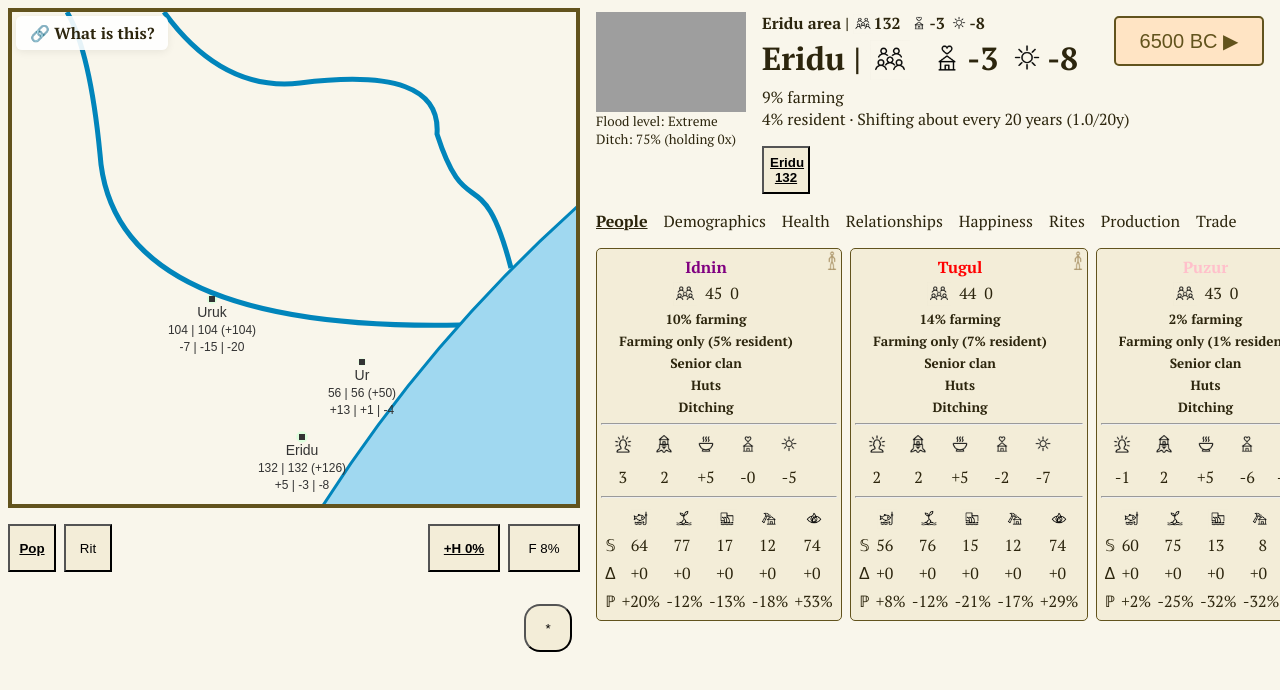
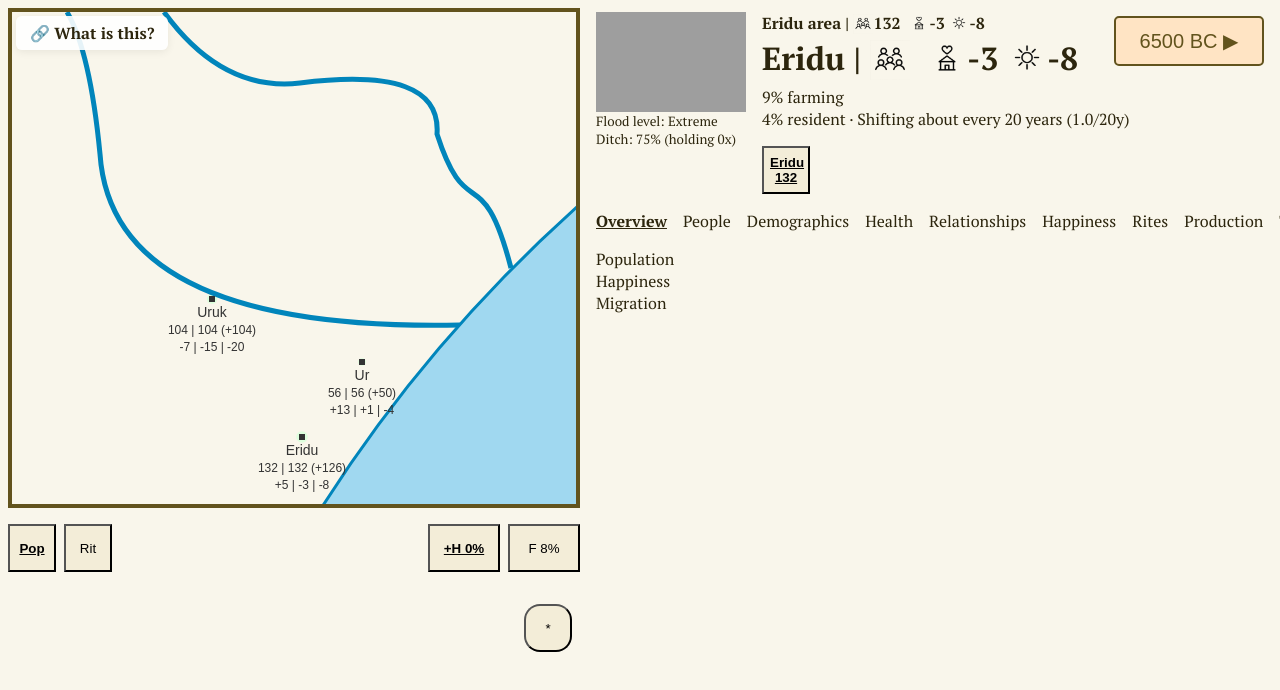
Before and after one commit to dmandelin/world2, a SvelteKit app: page / in a window 1280 px wide. Shown: the top 690 px of the page. Built offline with nearby package versions, Linux system fonts and the light colour scheme; grey boxes are pictures that could not be loaded.

Commit message:
Add initial blank overview panel.

```diff
--- a/src/components/Settlement.svelte
+++ b/src/components/Settlement.svelte
@@ -3,6 +3,7 @@
     import SettlementEconomy from "./SettlementEconomy.svelte";
     import SettlementHappiness from "./SettlementHappiness.svelte";
     import SettlementHealth from "./SettlementHealth.svelte";
+    import SettlementOverview from "./SettlementOverview.svelte";
     import SettlementPeople from "./SettlementPeople.svelte";
     import SettlementRelationships from "./SettlementRelationships.svelte";
     import SettlementRites from "./SettlementRites.svelte";
@@ -12,6 +13,7 @@
     let { settlement } = $props();
 
     const tabs = [
+        { label: "Overview", snippet: overviewTab },
         { label: "People", snippet: peopleTab },
         { label: "Demographics", snippet: demographicsTab },
         { label: "Health", snippet: healthTab },
@@ -22,6 +24,10 @@
         { label: "Trade", snippet: tradeTab },
     ];
 </script>
+
+{#snippet overviewTab()}
+    <SettlementOverview settlement={settlement} />
+{/snippet}
 
 {#snippet peopleTab()}
     <SettlementPeople settlement={settlement} />
--- /dev/null
+++ b/src/components/SettlementOverview.svelte
@@ -0,0 +1,11 @@
+<script lang="ts">
+    import type { Settlement } from "../model/people/settlement";
+
+	let { settlement }: { settlement: Settlement } = $props();
+</script>
+
+<div>
+	<div>Population</div>
+	<div>Happiness</div>
+	<div>Migration</div>
+</div>
```
